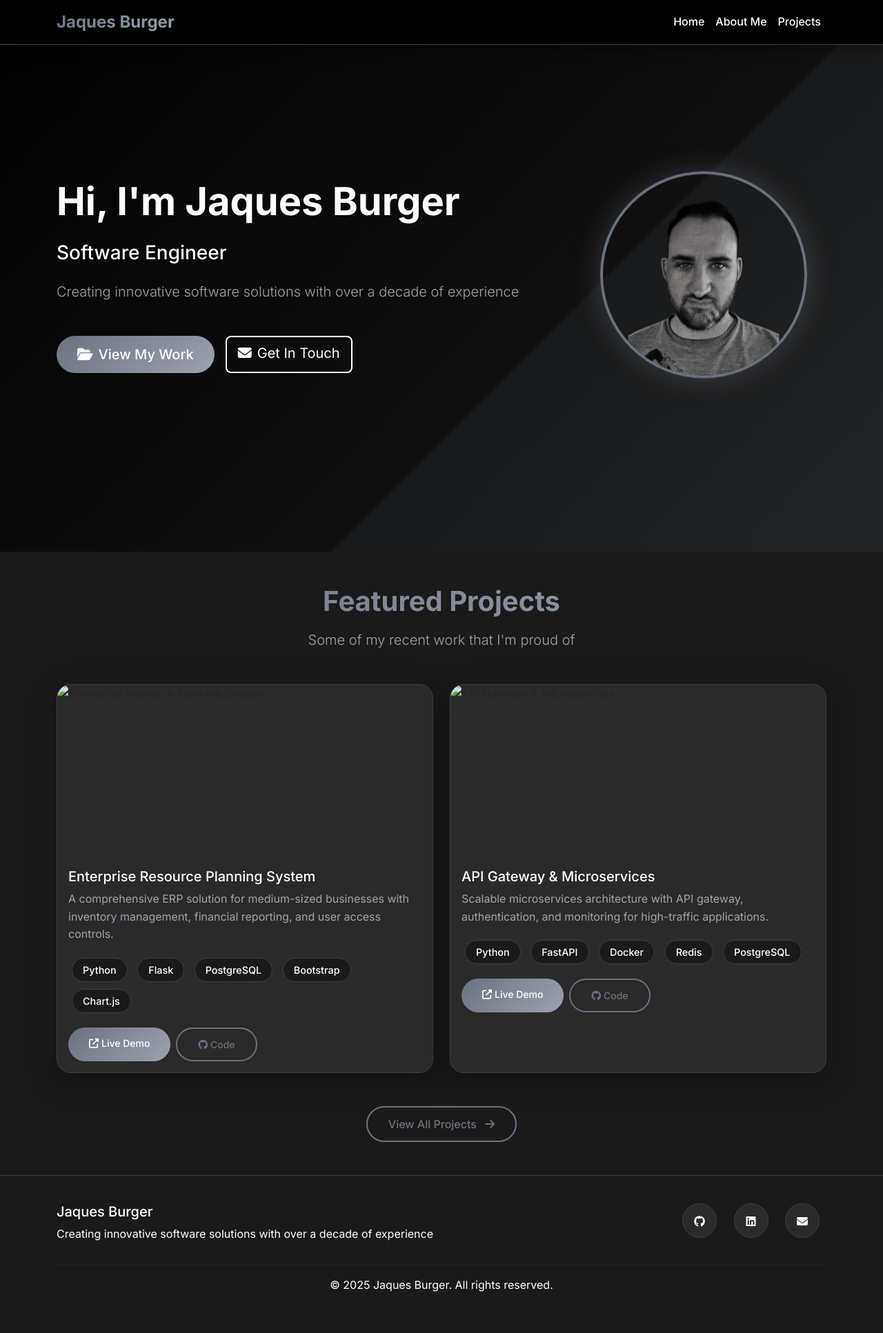
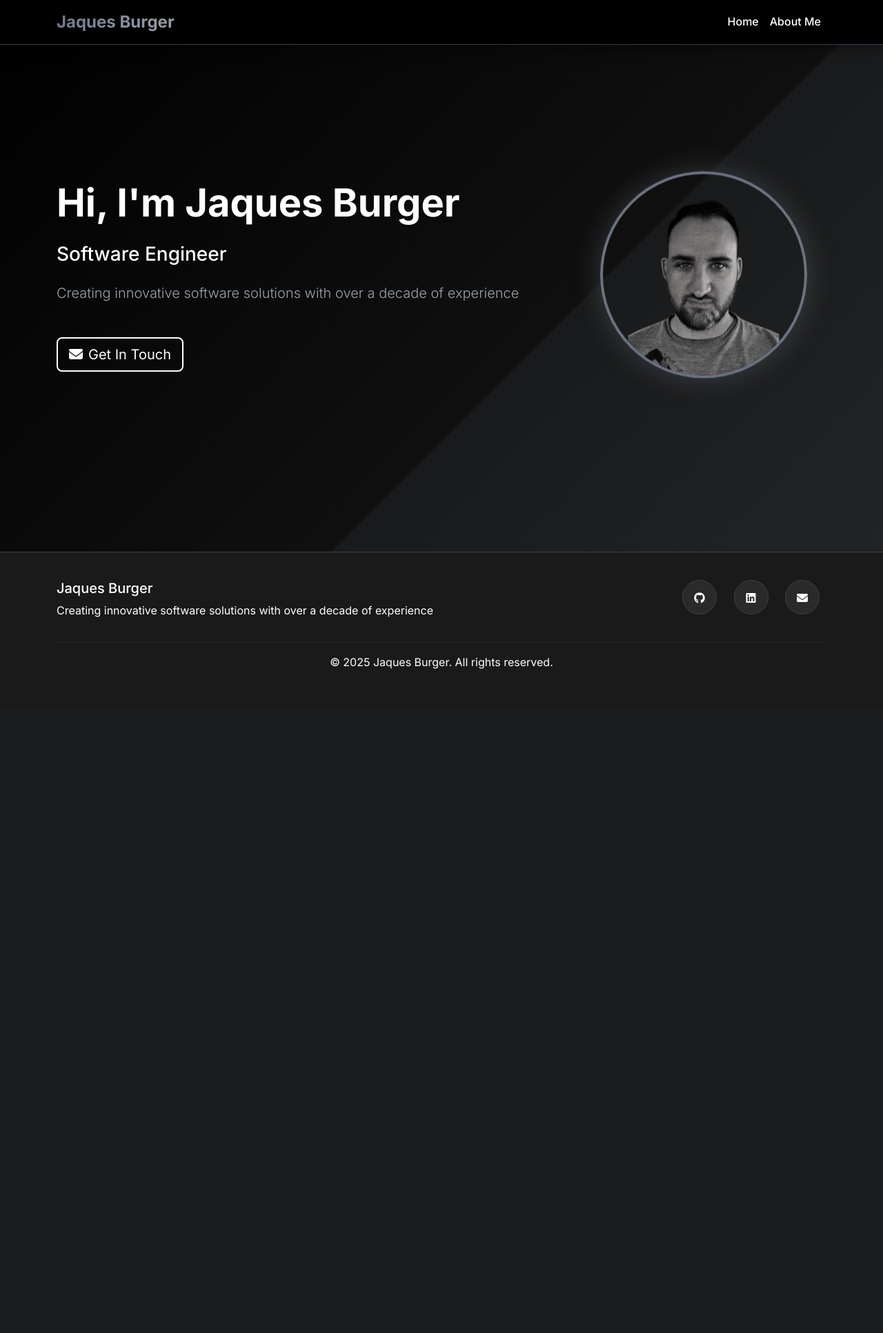
Before and after one commit to Burger-Byte/Portfolio-Web, a Flask app: page / in a window 1280 px wide. Shown: the whole page at 69% size. After the commit the page ends 970 px from the top, so only its background shows below. Run offline with Flask 3, Linux system fonts and the light colour scheme; some libraries are stand-ins or nearby versions.

Commit message:
Removed project section until it has been re-designed

```diff
--- a/app.py
+++ b/app.py
@@ -19,106 +19,19 @@ PORTFOLIO_DATA = {
     'about': {
         'summary': '''I am a Software Engineer with over a decade of experience in developing
                      and maintaining enterprise applications. I specialize in creating efficient,
-                     scalable solutions that drive business success and deliver exceptional user experiences.''',
-        'skills': [
-            {'name': 'Python', 'level': 90},
-            {'name': 'SQL/Database Design', 'level': 95},
-            {'name': 'Windows Server', 'level': 85},
-            {'name': 'Azure DevOps', 'level': 80},
-            {'name': 'JavaScript', 'level': 75},
-            {'name': 'API Development', 'level': 85},
-            {'name': 'System Architecture', 'level': 80},
-            {'name': 'Problem Solving', 'level': 95}
-        ]
-    },
-
-    'projects': [
-        {
-            'id': 1,
-            'title': 'Enterprise Resource Planning System',
-            'description': 'A comprehensive ERP solution for medium-sized businesses with inventory management, financial reporting, and user access controls.',
-            'image': 'https://via.placeholder.com/400x250/2a2a2a/ffffff?text=ERP+System',
-            'technologies': ['Python', 'Flask', 'PostgreSQL', 'Bootstrap', 'Chart.js'],
-            'github': 'https://github.com/jaquesburger/erp-system',
-            'demo': 'https://demo-erp.jaquesburger.com',
-            'featured': True
-        },
-        {
-            'id': 2,
-            'title': 'API Gateway & Microservices',
-            'description': 'Scalable microservices architecture with API gateway, authentication, and monitoring for high-traffic applications.',
-            'image': 'https://via.placeholder.com/400x250/1a1a1a/ffffff?text=API+Gateway',
-            'technologies': ['Python', 'FastAPI', 'Docker', 'Redis', 'PostgreSQL'],
-            'github': 'https://github.com/jaquesburger/api-gateway',
-            'demo': 'https://api.jaquesburger.com',
-            'featured': True
-        },
-        {
-            'id': 3,
-            'title': 'Real-time Analytics Dashboard',
-            'description': 'Interactive dashboard for real-time data visualization and business intelligence with custom reporting features.',
-            'image': 'https://via.placeholder.com/400x250/000000/ffffff?text=Analytics+Dashboard',
-            'technologies': ['Python', 'Django', 'D3.js', 'WebSocket', 'InfluxDB'],
-            'github': 'https://github.com/jaquesburger/analytics-dashboard',
-            'demo': 'https://analytics.jaquesburger.com',
-            'featured': False
-        },
-        {
-            'id': 4,
-            'title': 'Automated Testing Framework',
-            'description': 'Custom testing framework for enterprise applications with automated test generation and CI/CD integration.',
-            'image': 'https://via.placeholder.com/400x250/2a2a2a/ffffff?text=Testing+Framework',
-            'technologies': ['Python', 'Pytest', 'Selenium', 'Jenkins', 'Docker'],
-            'github': 'https://github.com/jaquesburger/testing-framework',
-            'demo': 'https://testing.jaquesburger.com',
-            'featured': False
-        }
-    ],
-
-    'experience': [
-        {
-            'title': 'Senior Software Engineer',
-            'company': 'Enterprise Solutions Inc.',
-            'period': '2020 - Present',
-            'description': 'Lead development of enterprise applications, mentor junior developers, and architect scalable solutions for high-traffic systems.'
-        },
-        {
-            'title': 'Software Engineer',
-            'company': 'TechFlow Systems',
-            'period': '2017 - 2020',
-            'description': 'Developed and maintained mission-critical applications, implemented API integrations, and optimized database performance.'
-        },
-        {
-            'title': 'Junior Developer',
-            'company': 'Digital Innovations',
-            'period': '2014 - 2017',
-            'description': 'Built web applications, learned enterprise development practices, and contributed to large-scale software projects.'
-        }
-    ]
+                     scalable solutions that drive business success and deliver exceptional user experiences.'''
+    }
 }
 
 @app.route('/')
 def home():
-    featured_projects = [p for p in PORTFOLIO_DATA['projects'] if p.get('featured', False)]
     return render_template('portfolio_home.html',
-                         data=PORTFOLIO_DATA,
-                         featured_projects=featured_projects)
+                         data=PORTFOLIO_DATA)
 
 @app.route('/about')
 def about():
     return render_template('portfolio_about.html', data=PORTFOLIO_DATA)
 
-@app.route('/projects')
-def projects():
-    return render_template('portfolio_projects.html',
-                         projects=PORTFOLIO_DATA['projects'])
-
-@app.route('/project/<int:project_id>')
-def project_detail(project_id):
-    project = next((p for p in PORTFOLIO_DATA['projects'] if p['id'] == project_id), None)
-    if not project:
-        return "Project not found", 404
-    return render_template('project_detail.html', project=project, data=PORTFOLIO_DATA)
 
 @app.route('/contact', methods=['GET', 'POST'])
 def contact():
@@ -138,9 +51,6 @@ def download_resume():
     flash('Resume download will be available soon!', 'info')
     return redirect(url_for('about'))
 
-@app.route('/api/projects')
-def api_projects():
-    return jsonify(PORTFOLIO_DATA['projects'])
 
 if __name__ == '__main__':
     app.run(debug=True)
--- a/templates/portfolio_base.html
+++ b/templates/portfolio_base.html
@@ -447,9 +447,6 @@
                     <li class="nav-item">
                         <a class="nav-link" href="{{ url_for('about') }}">About Me</a>
                     </li>
-                    <li class="nav-item">
-                        <a class="nav-link" href="{{ url_for('projects') }}">Projects</a>
-                    </li>
                 </ul>
             </div>
         </div>
--- a/templates/portfolio_home.html
+++ b/templates/portfolio_home.html
@@ -12,9 +12,6 @@
                     <h2 class="h3 mb-4">{{ data.personal_info.title }}</h2>
                     <p class="lead mb-5">{{ data.personal_info.tagline }}</p>
                     <div class="d-flex flex-wrap gap-3">
-                        <a href="{{ url_for('projects') }}" class="btn btn-primary btn-lg">
-                            <i class="fas fa-folder-open me-2"></i>View My Work
-                        </a>
                         <a href="{{ url_for('contact') }}" class="btn btn-outline-light btn-lg">
                             <i class="fas fa-envelope me-2"></i>Get In Touch
                         </a>
@@ -30,43 +27,5 @@
     </div>
 </section>
 
-<section class="py-5 bg-dark-custom">
-    <div class="container">
-        <div class="text-center mb-5">
-            <h2 class="section-title">Featured Projects</h2>
-            <p class="lead">Some of my recent work that I'm proud of</p>
-        </div>
-        <div class="row">
-            {% for project in featured_projects %}
-            <div class="col-lg-6 mb-4">
-                <div class="card h-100">
-                    <img src="{{ project.image }}" class="card-img-top" alt="{{ project.title }}" style="height: 250px; object-fit: cover;">
-                    <div class="card-body">
-                        <h5 class="card-title">{{ project.title }}</h5>
-                        <p class="card-text">{{ project.description }}</p>
-                        <div class="mb-3">
-                            {% for tech in project.technologies %}
-                                <span class="tech-badge">{{ tech }}</span>
-                            {% endfor %}
-                        </div>
-                        <div class="d-flex gap-2">
-                            <a href="{{ project.demo }}" class="btn btn-primary btn-sm" target="_blank">
-                                <i class="fas fa-external-link-alt me-1"></i>Live Demo
-                            </a>
-                            <a href="{{ project.github }}" class="btn btn-outline-primary btn-sm" target="_blank">
-                                <i class="fab fa-github me-1"></i>Code
-                            </a>
-                        </div>
-                    </div>
-                </div>
-            </div>
-            {% endfor %}
-        </div>
-        <div class="text-center mt-4">
-            <a href="{{ url_for('projects') }}" class="btn btn-outline-primary">
-                View All Projects <i class="fas fa-arrow-right ms-2"></i>
-            </a>
-        </div>
-    </div>
-</section>
+
 {% endblock %}
```
